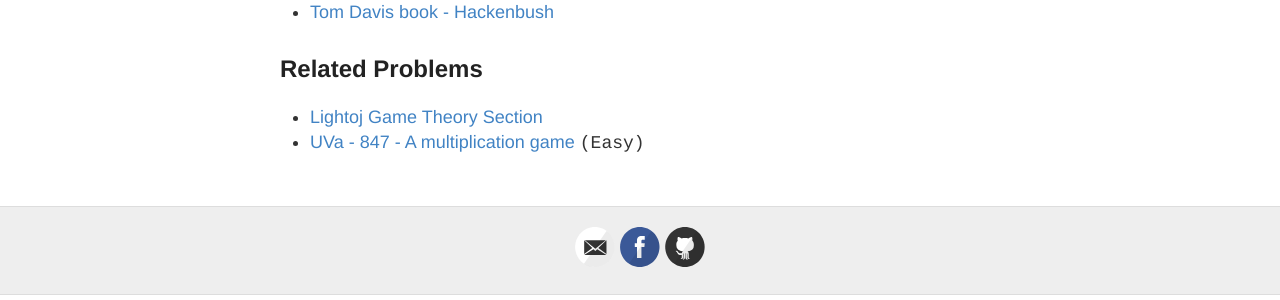
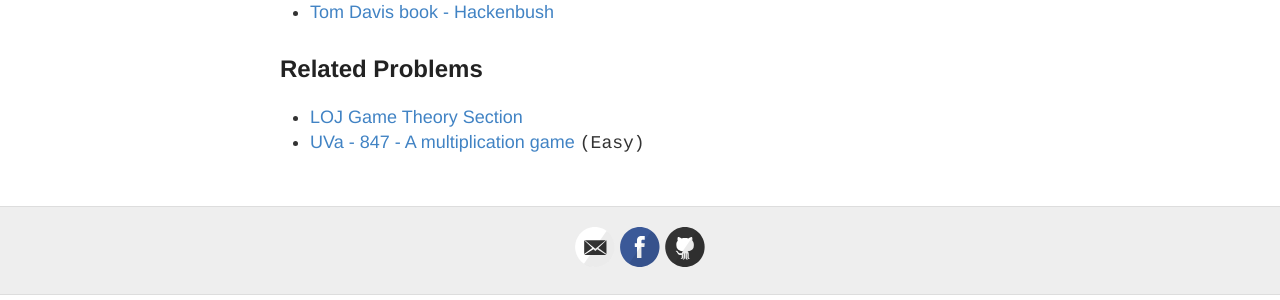
Before and after one commit to baps-bgd/baps-bgd.github.io, a Jekyll site: the page built from _posts/2020-10-18-game-theory.md, in a window 1280 px wide. Shown: the part 531-831 px from the top of the page. Built offline with Jekyll 4.4.1, drawn with Linux system fonts in a browser that asks for light colours.

Commit message:
Update 2020-10-18-game-theory.md

```diff
--- a/_posts/2020-10-18-game-theory.md
+++ b/_posts/2020-10-18-game-theory.md
@@ -16,5 +16,5 @@ published: true
 
 ## Related Problems
 
-- [Lightoj Game Theory Section](https://lightoj.com/problems/category/game-theory){:target="\_blank"}
+- [LOJ Game Theory Section](https://lightoj.com/problems/category/game-theory){:target="\_blank"}
 - [UVa - 847 - A multiplication game](https://onlinejudge.org/external/8/847.pdf){:target="\_blank"} `(Easy)`
```
